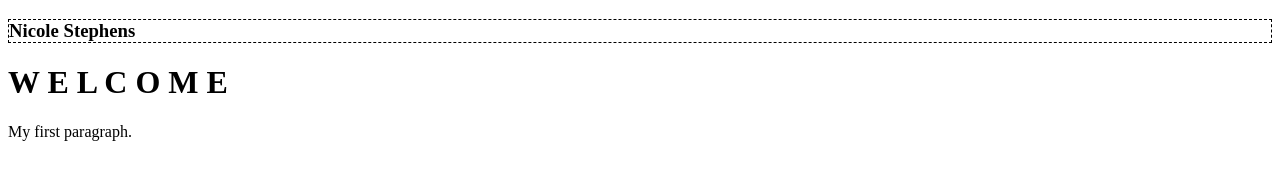
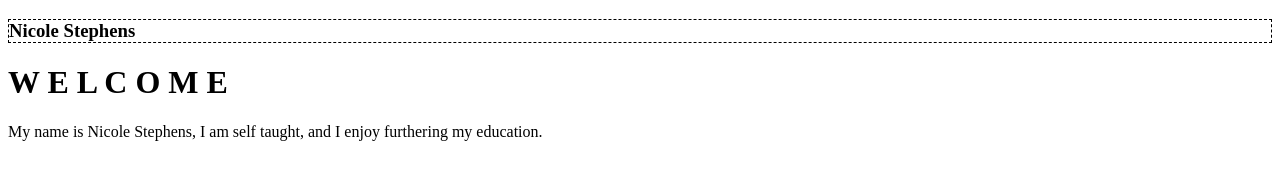
Before and after one commit to nicolestephens/Nickel, a plain HTML site: page index.htm in a window 1280 px wide. Drawn offline with Linux system fonts and the light colour scheme.

Commit message:
Update index.htm

```diff
--- a/index.htm
+++ b/index.htm
@@ -8,7 +8,7 @@
 
   <h1>W E L C O M E</h1>
 
-<p>My first paragraph.</p>
+<p>My name is Nicole Stephens, I am self taught, and I enjoy furthering my education.</p>
 
 </body>
 </html>
```
